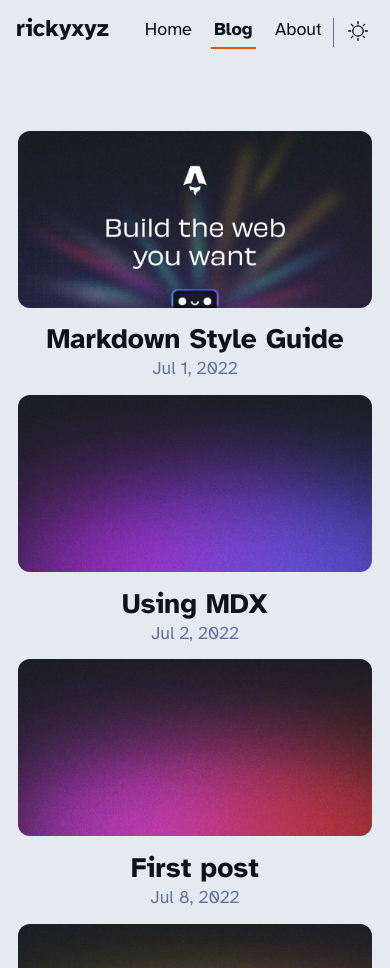
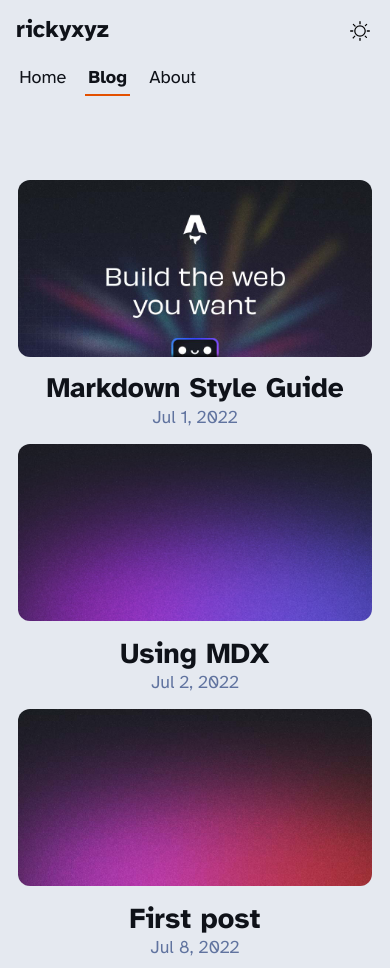
Before and after one commit to rickyxyz/rickyxyz.github.io, an Astro site: page /blog in a window 390 px wide. Shown: the top 968 px of the page. Built offline with nearby package versions, Linux system fonts and the light colour scheme; Astro itself is replaced by a stand-in of ours.

Commit message:
use baselayout

```diff
--- a/src/components/Footer.astro
+++ b/src/components/Footer.astro
@@ -12,7 +12,6 @@
     padding: 1em;
     color: var(--secondary);
     text-align: center;
-    max-width: 720px;
     margin-left: 0.5rem;
     margin-right: 0.5rem;
   }
--- a/src/components/Header.astro
+++ b/src/components/Header.astro
@@ -18,11 +18,9 @@
 </header>
 <style>
   header {
-    margin: auto;
     padding: 1rem;
-    padding-bottom: 4rem;
+    margin-bottom: 3rem;
     display: flex;
-    max-width: 720px;
     flex-direction: row;
     align-items: center;
     gap: 0.5rem;
@@ -62,4 +60,24 @@
     display: flex;
     gap: 1rem;
   }
+
+  @media only screen and (max-width: 720px) {
+    header {
+      display: grid;
+      grid-template-rows: repeat(2, 2rem);
+      grid-template-columns: auto 1px 30px;
+      gap: 1.1rem;
+    }
+
+    .separator {
+      width: 0px;
+    }
+
+    nav {
+      grid-row: 1 / 3;
+      display: flex;
+      flex-direction: column;
+      gap: 1.1rem;
+    }
+  }
 </style>
--- /dev/null
+++ b/src/layouts/BaseLayout.astro
@@ -0,0 +1,18 @@
+---
+import BaseHead from "../components/BaseHead.astro";
+import Footer from "../components/Footer.astro";
+import Header from "../components/Header.astro";
+import { SITE_TITLE, SITE_DESCRIPTION } from "../consts";
+---
+
+<!doctype html>
+<html lang="en">
+  <head>
+    <BaseHead title={SITE_TITLE} description={SITE_DESCRIPTION} />
+  </head>
+  <body>
+    <Header />
+    <slot />
+    <Footer />
+  </body>
+</html>
--- a/src/pages/blog/index.astro
+++ b/src/pages/blog/index.astro
@@ -1,20 +1,40 @@
 ---
-import BaseHead from "../../components/BaseHead.astro";
-import Header from "../../components/Header.astro";
-import Footer from "../../components/Footer.astro";
-import { SITE_TITLE, SITE_DESCRIPTION } from "../../consts";
 import { getCollection } from "astro:content";
 import FormattedDate from "../../components/FormattedDate.astro";
+import BaseLayout from "../../layouts/BaseLayout.astro";
 
 const posts = (await getCollection("blog")).sort(
   (a, b) => a.data.pubDate.valueOf() - b.data.pubDate.valueOf()
 );
 ---
 
-<!doctype html>
-<html lang="en">
-  <head>
-    <BaseHead title={SITE_TITLE} description={SITE_DESCRIPTION} />
+<BaseLayout>
+  <main>
+    <section>
+      <ul>
+        {
+          posts.map((post) => (
+            <li>
+              <a href={`/blog/${post.slug}/`}>
+                <img
+                  width={720}
+                  height={360}
+                  src={post.data.heroImage}
+                  alt=""
+                />
+                <h4 class="title">{post.data.title}</h4>
+                <p class="date">
+                  <FormattedDate date={post.data.pubDate} />
+                </p>
+              </a>
+            </li>
+          ))
+        }
+      </ul>
+    </section>
+  </main>
+</BaseLayout>
+
 <style>
   ul {
     display: flex;
@@ -81,33 +101,3 @@
     }
   }
 </style>
-  </head>
-  <body>
-    <Header />
-    <main>
-      <section>
-        <ul>
-          {
-            posts.map((post) => (
-              <li>
-                <a href={`/blog/${post.slug}/`}>
-                  <img
-                    width={720}
-                    height={360}
-                    src={post.data.heroImage}
-                    alt=""
-                  />
-                  <h4 class="title">{post.data.title}</h4>
-                  <p class="date">
-                    <FormattedDate date={post.data.pubDate} />
-                  </p>
-                </a>
-              </li>
-            ))
-          }
-        </ul>
-      </section>
-    </main>
-    <Footer />
-  </body>
-</html>
--- a/src/styles/global.css
+++ b/src/styles/global.css
@@ -36,7 +36,12 @@
   font-style: normal;
   font-display: swap;
 }
+html {
+  display: flex;
+  justify-content: center;
+}
 body {
+  max-width: 720px;
   font-family: "Atkinson", sans-serif;
   margin: 0;
   padding: 0;
@@ -49,7 +54,6 @@
   line-height: 1.7;
 }
 main {
-  max-width: 720px;
   margin: auto;
   padding: 2rem 1rem;
 }
@@ -64,19 +68,19 @@
   line-height: 1.2;
 }
 h1 {
-  font-size: 3.052em;
+  font-size: 4rem;
 }
 h2 {
-  font-size: 2.441em;
+  font-size: 3rem;
 }
 h3 {
-  font-size: 1.953em;
+  font-size: 2.4rem;
 }
 h4 {
-  font-size: 1.563em;
+  font-size: 1.8rem;
 }
 h5 {
-  font-size: 1.25em;
+  font-size: 1.4rem;
 }
 strong,
 b {
@@ -116,7 +120,8 @@
   border-radius: 2px;
 }
 pre {
-  padding: 1.5em;
+  font-size: 1rem;
+  padding: 1.25rem;
   border-radius: 8px;
 }
 pre > code {
@@ -126,7 +131,6 @@
   border-left: 4px solid var(--accent);
   padding: 0 0 0 20px;
   margin: 0px;
-  font-size: 1.333em;
 }
 hr {
   border: none;
```
Also changed, not shown: src/pages/about.astro (+50 -40 lines), src/pages/index.astro (+12 -24 lines). Lines whose indentation alone changed are shown as unchanged.
